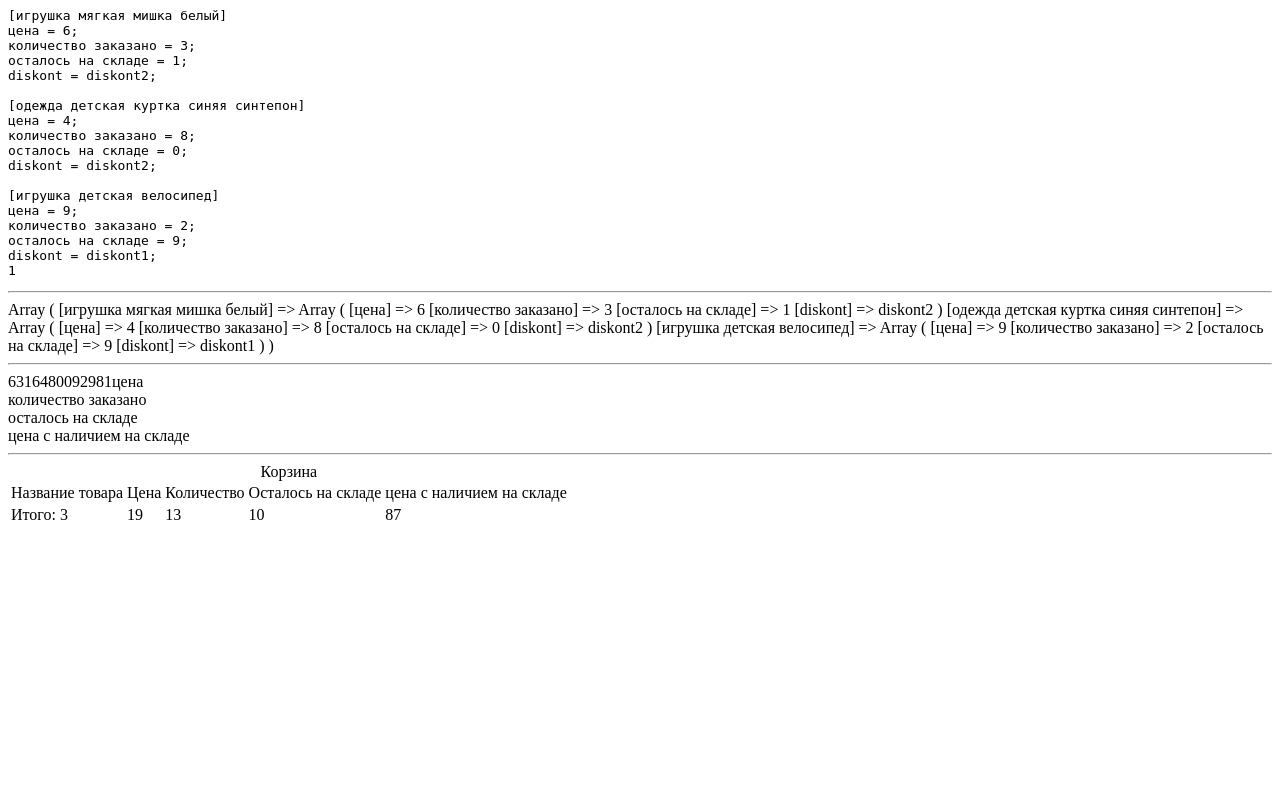
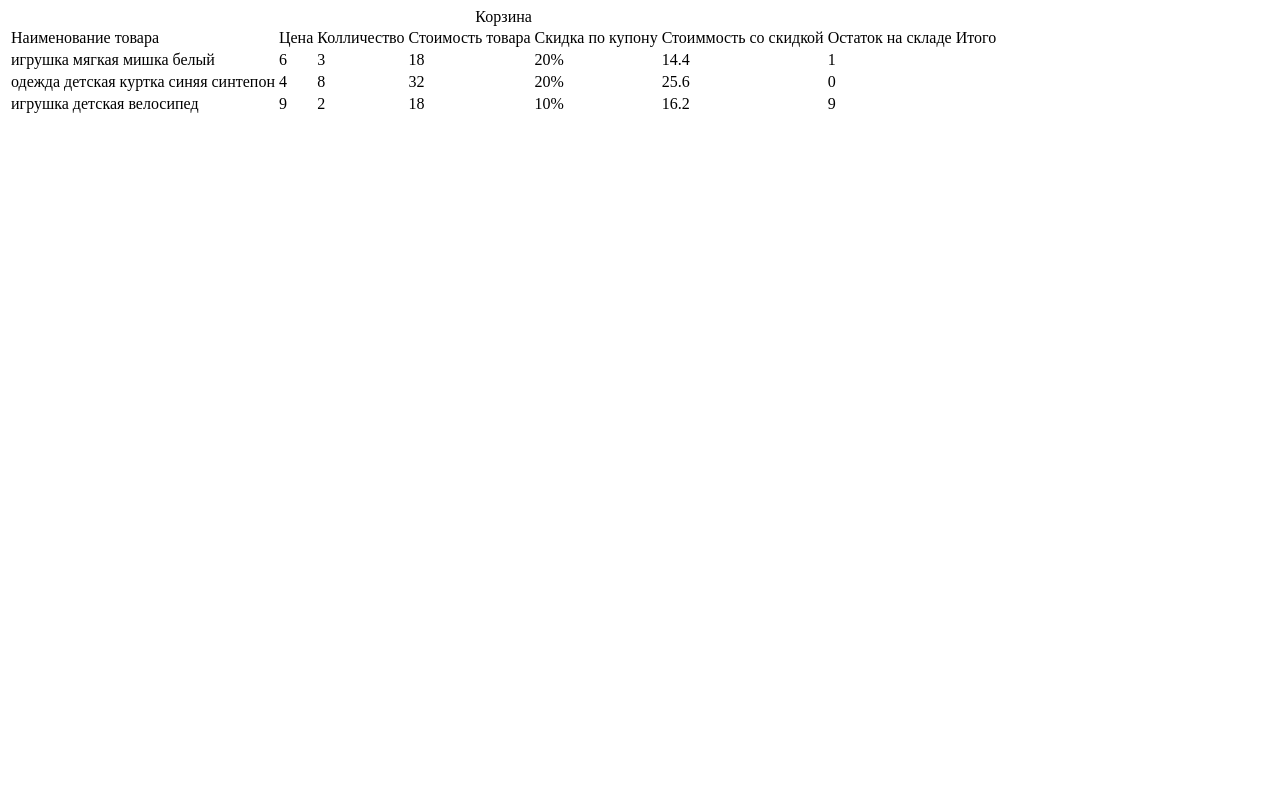
Before and after one commit to stakeout/devSchool, a PHP site: page / in a window 1280 px wide. Run offline with PHP 8.4, Linux system fonts and the light colour scheme.

Commit message:
new task 4 realisation

```diff
--- a/index.php
+++ b/index.php
@@ -1,6 +1,7 @@
 <?php
 error_reporting(E_ERROR|E_WARNING|E_PARSE|E_NOTICE);
 ini_set('display_errors', 1);
+header('Content-type: text/html; charset=utf-8');
 //========================
 $ini_string='
 [игрушка мягкая мишка белый]
@@ -21,61 +22,131 @@ diskont = diskont'.  mt_rand(0, 2).';
 осталось на складе = '.  mt_rand(0, 10).';
 diskont = diskont'.  mt_rand(0, 2).';
 ';
-echo '<pre>';
-echo print_r($ini_string);
-echo '</pre>';
-echo '<hr>';
+//echo '<pre>';
+//echo print_r($ini_string);
+//echo '</pre>';
+//echo '<hr>';
 $bd=  parse_ini_string($ini_string, true);
-print_r($bd);
-echo '<hr>';
-//echo count($bd);
-$total = array();
-$total['цена'] = 0;
-$total['количество заказано'] = 0;
-$total['осталось на складе'] = 0;
-$total['цена с наличием на складе'] = 0;
-function parseBasket($name, $param){
-    global $total;
-    $priceInStock = $param['цена'] * $param['осталось на складе'];
-    echo '<tr><td'.$name.'</td>';
-    echo '<td>'.$param['цена'].'</td>';
-    echo '<td>'.$param['количество заказано'].'</td>';
-    echo '<td>'.$param['осталось на складе'].'</td>';
-    echo '<td>'.$priceInStock.'</td>';
-    echo '</tr>';
-    $total['цена'] += $param['цена'];
-    $total['количество заказано'] += $param['количество заказано'];
-    $total['осталось на складе'] += $param['осталось на складе'];
-    $total['цена с наличием на складе'] += $priceInStock;
+
+/*
+ *
+ * - Вам нужно вывести корзину для покупателя, где указать:
+ * 1) Перечень заказанных товаров, их цену, кол-во и остаток на складе
+ * 2) В секции ИТОГО должно быть указано: сколько всего наименовний было заказано, каково общее количество товара, какова общая сумма заказа
+ * - Вам нужно сделать секцию "Уведомления", где необходимо извещать покупателя о том, что нужного количества товара не оказалось на складе
+ * - Вам нужно сделать секцию "Скидки", где известить покупателя о том, что если он заказал "игрушка детская велосипед" в количестве >=3 штук, то на эту позицию ему
+ * автоматически дается скидка 30% (соответственно цены в корзине пересчитываются тоже автоматически)
+ * 3) у каждого товара есть автоматически генерируемый скидочный купон diskont, используйте переменную функцию, чтобы делать скидку на итоговую цену в корзине
+ * diskont0 = скидок нет, diskont1 = 10%, diskont2 = 20%
+ *
+ * В коде должно быть использовано:
+ * - не менее одной функции
+ * - не менее одного параметра для функции
+ * операторы if, else, switch
+ * статические и глобальные переменные в теле функции
+ *
+ */
+
+ foreach ($bd as $key => $val){
+     $bd[$key]['стоимость'] = $bd[$key]['цена']*$bd[$key]['количество заказано'];
+     $bd[$key]['скидка по купону'] = diskont_calc($val['diskont'], true);
+
+     if( ($key == 'игрушка детская велосипед') && $val['количество заказано'] >=3){
+         $bd[$key]['стоимость со скидкой'] = $bd[$key]['стоимость'] - ($bd[$key]['стоимость'] * 0.3);
+     }else{
+        $bd[$key]['стоимость со скидкой'] = $bd[$key]['стоимость'] - ($bd[$key]['стоимость'] * diskont_calc($val['diskont'], false));
+     }
+ }
+
+$tableCssStyle = ' border="1px" border-collapse="collapse"';
+$theader = '';
+$tbody;
+parseTable($bd);
+function parseTable($tableMarkup){
+    global $tableCssStyle;
+    global $theader;
+    global $tbody;
+    $col = 1;
+    foreach($tableMarkup[key($tableMarkup)] as $key => $value){
+        $theader .= '<th>'.$key.'</th>';
+        $col++;
+    }
+    // for($i=0; $i < count($tableMarkup); $i++){
+    //     echo '<tr>';
+    //     echo $i.' парамамамамам';
+    //     foreach ($tableMarkup as $itemName => $itemProp) {
+    //         echo $itemName.'<br>';
+    //         foreach ($itemProp as $inner_key => $value) {
+    //             echo $value . '<br>';
+    //         }
+
+    //     }
+    //     echo '</tr>';
+    // }
 }
-foreach ($bd as $key => $value){
-//    echo $key.'<br>';
-//    echo '<pre>';
-//    print_r($value);
-//    echo '</pre>';
-    parseBasket($key, $value);
-}
-foreach($total as $key => $value){
-    echo $key. '<br>';
-}
-echo '<hr>';
 ?>
 <table>
     <caption>Корзина</caption>
+    <thead>
+            <tr>
+                <td>Наименование товара</td>
+                <td>Цена</td>
+                <td>Колличество</td>
+                <td>Стоимость товара</td>
+                <td>Скидка по купону</td>
+                <td>Стоиммость со скидкой</td>
+                <td>Остаток на складе</td>
+                <td>Итого</td>
+            </tr>
+            </thead>
     <tbody>
-    <tr>
-        <td>Название товара</td>
-        <td>Цена</td>
-        <td>Количество</td>
-        <td>Осталось на складе</td>
-        <td>цена с наличием на складе</td>
-    </tr>
-    <tr>
-        <td>Итого: <?=count($bd)?></td>
-        <td><?=$total['цена']?></td>
-        <td><?=$total['количество заказано']?></td>
-        <td><?=$total['осталось на складе']?></td>
-        <td><?=$total['цена с наличием на складе']?></td>
-    </tr>
+            <?php
+                foreach($bd as $key => $val){
+
+
+                    echo '<tr>'
+                        . '<td>' .$key . '</td>'
+                        . '<td>' .$val['цена'] . '</td>'
+                        . '<td>' .$val['количество заказано'] . '</td>'
+                        . '<td>' .$val['стоимость'] .'</td>'
+                        . '<td>' .$val['скидка по купону'] . '</td>'
+                        . '<td>' .$val['стоимость со скидкой'] . '</td>'
+                        . '<td>' .$val['осталось на складе'] . '</td>';
+                    echo '</tr>';
+
+                }
+            ?>
     </tbody>
 </table>
+
+<?php
+
+    function diskont_calc($diskont, $human = false){
+        switch($diskont){
+            case 'diskont0':
+                if($human){
+                    $result = 'Скидок нет';
+                }else{
+                    $result = 0;
+                }
+            break;
+            case 'diskont1':
+                if($human){
+                    $result = '10%';
+                }else{
+                    $result = 0.1;
+                }
+            break;
+            case 'diskont2':
+                if($human){
+                    $result = '20%';
+                }else{
+                    $result = 0.2;
+                }
+            break;
+        }
+
+        return $result;
+    }
+
+?>
```
